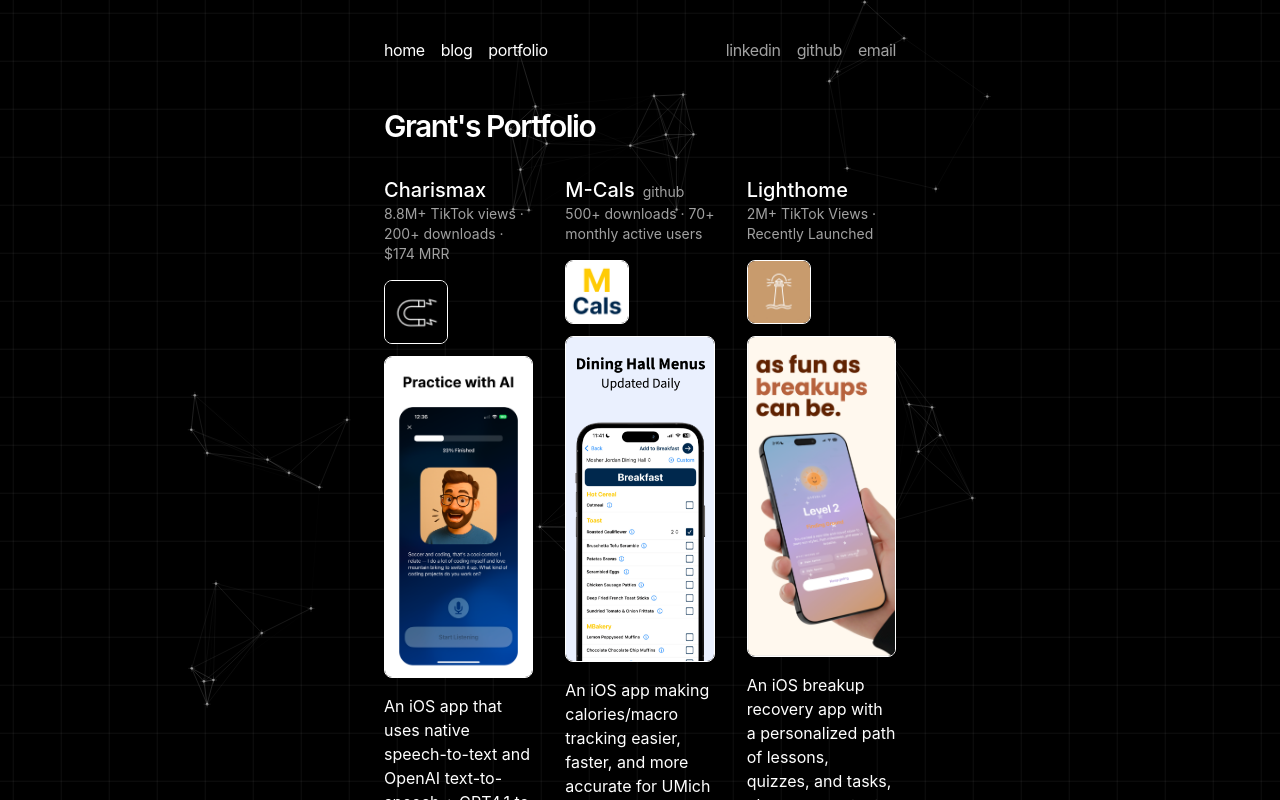
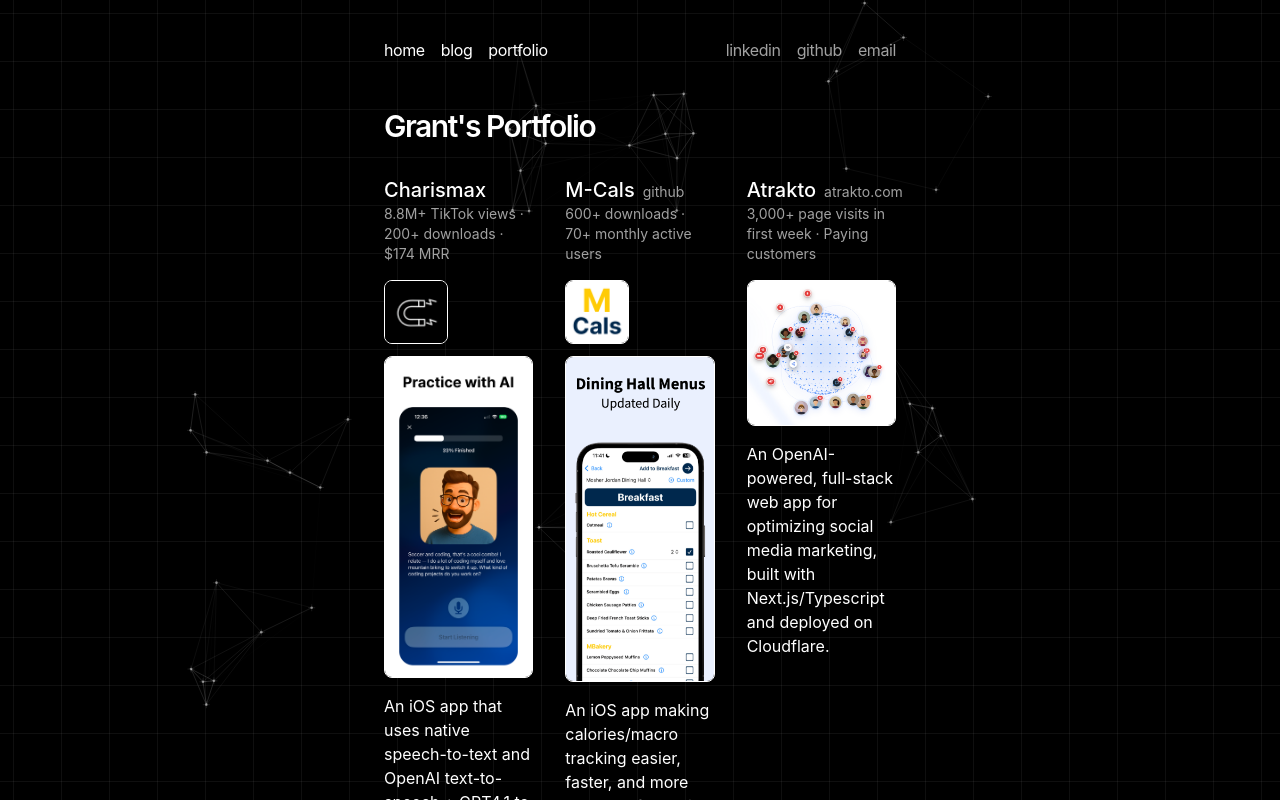
Before and after one commit to pattersongrant/personal-site, a Next.js app in the folder my-sitev2/: page /portfolio in a window 1280 px wide. Shown: the top 800 px of the page. Built offline with nearby package versions, Linux system fonts and the light colour scheme.

Commit message:
new portfolio pages

```diff
--- a/my-sitev2/app/portfolio/page.tsx
+++ b/my-sitev2/app/portfolio/page.tsx
@@ -32,14 +32,30 @@
               github
             </a>
           </div>
-          <p className="mb-4 text-sm text-neutral-400">500+ downloads · 70+ monthly active users</p>
+          <p className="mb-4 text-sm text-neutral-400">600+ downloads · 70+ monthly active users</p>
           <img src="/M.png" alt="M-Cals logo" className="w-16 h-16 object-cover rounded-lg border border-white mb-3" />
           <img src="/mcalsscreenshot.png" alt="M-Cals App Store screenshot" className="w-40 max-sm:w-full max-sm:max-w-40 rounded-lg border border-white" />
           <p className="mt-4">An iOS app making calories/macro tracking easier, faster, and more accurate for UMich dining halls with daily menu updates.</p>
         </div>
         <div>
+          <div className="flex items-baseline gap-2">
+            <h2 className="font-medium text-xl">Atrakto</h2>
+            <a
+              href="https://atrakto.com"
+              className={githubLinkClassName}
+              rel="noopener noreferrer"
+              target="_blank"
+            >
+              atrakto.com
+            </a>
+          </div>
+          <p className="mb-4 text-sm text-neutral-400">3,000+ page visits in first week · Paying customers</p>
+          <img src="/atrakto.png" alt="Atrakto social audience visualization" className="w-40 max-sm:w-full max-sm:max-w-40 rounded-lg border border-white" />
+          <p className="mt-4">An OpenAI-powered, full-stack web app for optimizing social media marketing, built with Next.js/Typescript and deployed on Cloudflare.</p>
+        </div>
+        <div>
           <h2 className="font-medium text-xl">Lighthome</h2>
-          <p className="mb-4 text-sm text-neutral-400">2M+ TikTok Views · Recently Launched</p>
+          <p className="mb-4 text-sm text-neutral-400">2M+ TikTok Views</p>
           <img src="/lighthomelogo.png" alt="Lighthome logo" className="w-16 h-16 object-cover rounded-lg border border-white mb-3" />
           <img src="/lighthomess.png" alt="Lighthome App Store screenshot" className="w-40 max-sm:w-full max-sm:max-w-40 rounded-lg border border-white" />
           <p className="mt-4">An iOS breakup recovery app with a personalized path of lessons, quizzes, and tasks, plus a no-contact tracker, journaling, and an AI coach. Built with RevenueCat, AWS, and OpenAI.</p>
```
Also changed, not shown: my-sitev2/public/atrakto.png (added).
